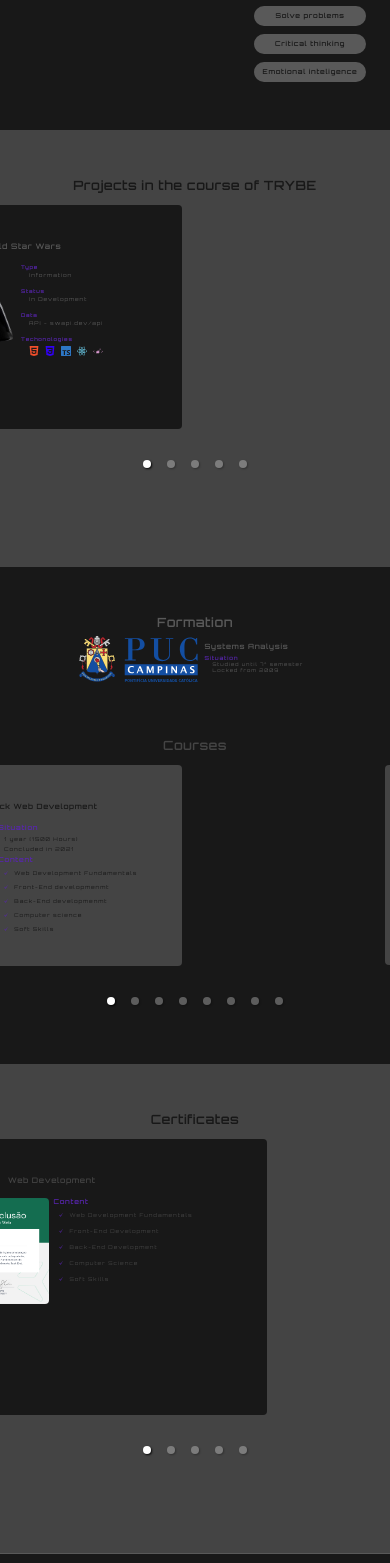
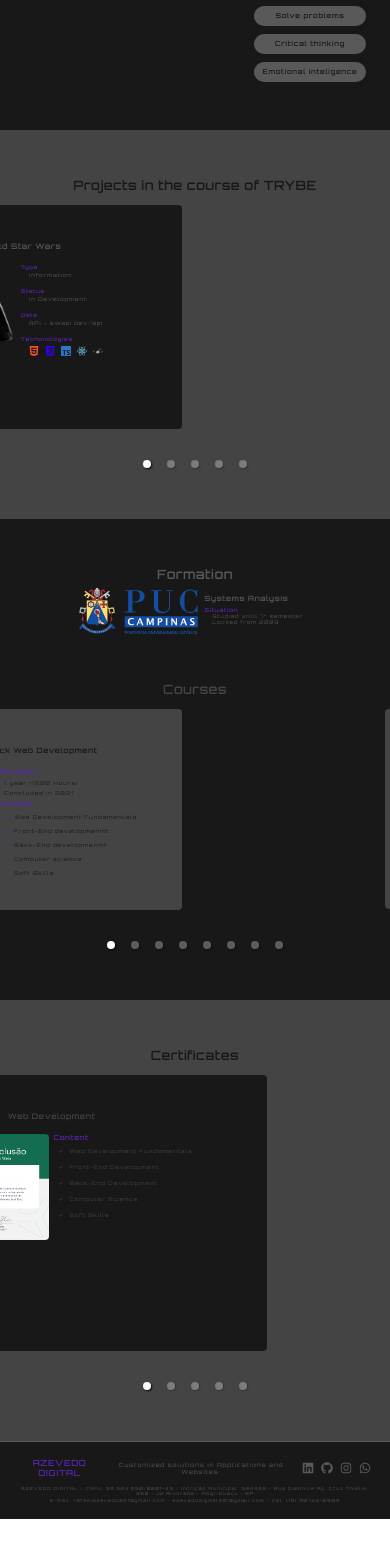
Before and after one commit to RafaelBiatoAzevedo/portifolio-Rafael-Azevedo, a React (Create React App) app: page / in a window 390 px wide. Shown: the part 1005-2568 px from the top of the page. After the commit the page ends 2524 px from the top, so only its background shows below. Built offline with nearby package versions, Linux system fonts and the light colour scheme.

Commit message:
feat: add responsive for tablet

```diff
--- a/src/components/Certificates/styles.ts
+++ b/src/components/Certificates/styles.ts
@@ -6,13 +6,13 @@ export const Wrapper = styled.div`
   display: flex;
   flex-direction: column;
 
-  min-height: 42rem;
+  gap: 3rem;
 
   padding: ${(p) => p.theme.spacing.xxl} ${(p) => p.theme.spacing.lm}
     ${(p) => p.theme.spacing.lm} ${(p) => p.theme.spacing.lm};
-  gap: 3rem;
 
   @media (max-width: ${(p) => p.theme.resolutions.tablet}) {
-    padding: ${(p) => p.theme.spacing.xl} ${(p) => p.theme.spacing.lm};
+    padding: ${(p) => p.theme.spacing.xl} ${(p) => p.theme.spacing.lm} 0px
+      ${(p) => p.theme.spacing.lm};
   }
 `;
--- a/src/components/Courses/styles.ts
+++ b/src/components/Courses/styles.ts
@@ -6,12 +6,12 @@ export const Wrapper = styled.div`
   display: flex;
   flex-direction: column;
 
+  gap: 3rem;
+
   padding: ${(p) => p.theme.spacing.xxl} ${(p) => p.theme.spacing.lm}
     ${(p) => p.theme.spacing.lm} ${(p) => p.theme.spacing.lm};
 
-  gap: 3rem;
-
   @media (max-width: ${(p) => p.theme.resolutions.tablet}) {
-    padding: ${(p) => p.theme.spacing.sm} ${(p) => p.theme.spacing.lm};
+    padding: 0px ${(p) => p.theme.spacing.lm} 0px ${(p) => p.theme.spacing.lm};
   }
 `;
--- a/src/components/Projects/components/Project/styles.ts
+++ b/src/components/Projects/components/Project/styles.ts
@@ -14,7 +14,6 @@ export const Wrapper = styled.div`
   width: 60%;
 
   gap: 2rem;
-  transition: height 0.8s;
 
   @media (max-width: ${(p) => p.theme.resolutions.medium}) {
     min-height: 38rem;
--- a/src/components/Projects/styles.ts
+++ b/src/components/Projects/styles.ts
@@ -6,14 +6,17 @@ export const Wrapper = styled.div`
   display: flex;
   flex-direction: column;
 
-  min-height: 42rem;
+  gap: 3rem;
 
   padding: ${(p) => p.theme.spacing.xxl} ${(p) => p.theme.spacing.lm}
     ${(p) => p.theme.spacing.lm} ${(p) => p.theme.spacing.lm};
 
-  gap: 3rem;
-
   @media (max-width: ${(p) => p.theme.resolutions.tablet}) {
-    padding: ${(p) => p.theme.spacing.xl} ${(p) => p.theme.spacing.lm};
+    padding: ${(p) => p.theme.spacing.xl} ${(p) => p.theme.spacing.lm} 0px
+      ${(p) => p.theme.spacing.lm};
   }
 `;
+
+export const BorderTest = styled.div`
+  border: solid red;
+`;
```
